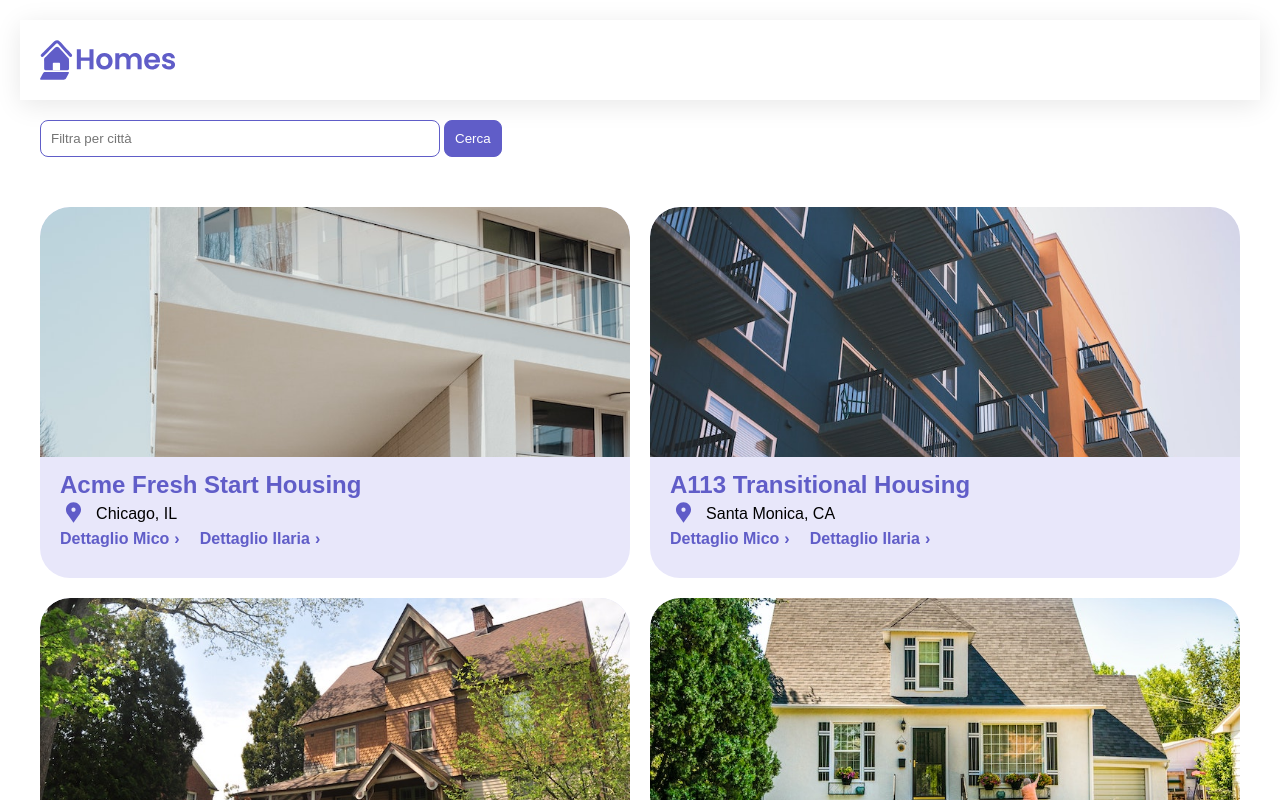
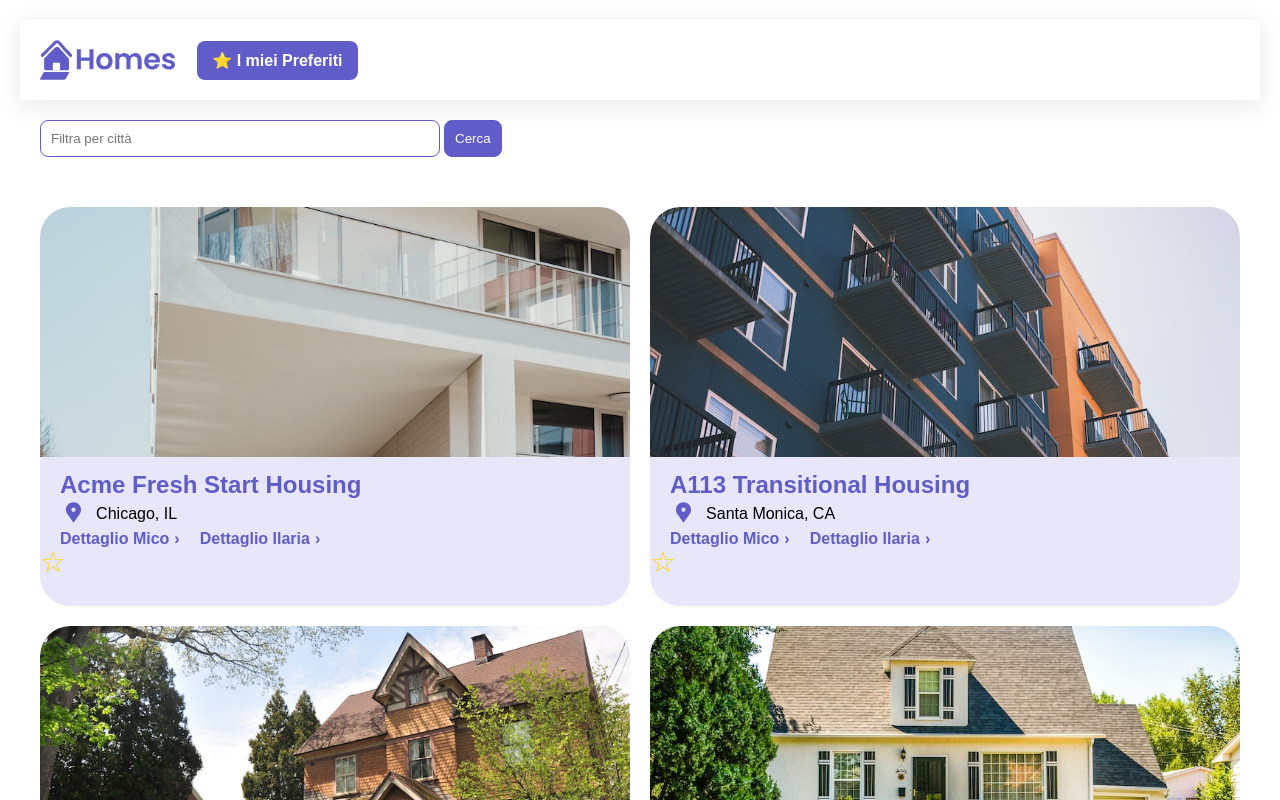
Before and after one commit to IlariA-16/Progetto.Adiacent, an Angular app in the folder Desktop/homes_app/: page / in a window 1280 px wide. Shown: the top 800 px of the page. Built offline with nearby package versions, Linux system fonts and the light colour scheme; data requests are answered from the project's data file.

Commit message:
Creaziome favorites list con relative modifiche al css

```diff
--- a/Desktop/homes_app/src/app/app.component.css
+++ b/Desktop/homes_app/src/app/app.component.css
@@ -17,3 +17,12 @@ header img {
   height: 40px;
   vertical-align: middle;
 }
+.btn-fav-page {
+  background-color: var(--primary-color);
+  color: white;
+  padding: 10px 15px;
+  border-radius: 8px;
+  text-decoration: none;
+  font-weight: bold;
+  margin-left: 20px;
+}
--- a/Desktop/homes_app/src/app/app.component.ts
+++ b/Desktop/homes_app/src/app/app.component.ts
@@ -9,6 +9,9 @@ import { RouterModule } from '@angular/router';
     <main>
       <header class="brand-name">
         <img class="brand-logo" src="/assets/logo.svg" alt="logo" aria-hidden="true">
+        <a [routerLink]="['/favorites']" class="btn-fav-page">
+        ⭐ I miei Preferiti
+      </a>
       </header>
       <section class="content">
         <router-outlet> </router-outlet>
--- /dev/null
+++ b/Desktop/homes_app/src/app/favorites/favorites.component.css
@@ -0,0 +1,13 @@
+.results {
+  display: grid;
+  column-gap: 20px;
+  row-gap: 20px;
+  grid-template-columns: repeat(auto-fill, minmax(400px, 1fr));
+  margin-top: 50px;
+  justify-content: center;
+}
+
+.section-heading {
+  color: var(--primary-color);
+  padding: 20px 0;
+}
--- /dev/null
+++ b/Desktop/homes_app/src/app/favorites/favorites.component.ts
@@ -0,0 +1,50 @@
+import { Component, inject, OnInit } from '@angular/core';
+import { CommonModule } from '@angular/common';
+import { HousingLocationComponent } from '../housing-location/housing-location.component';
+import { HousingLocation } from '../housing-location';
+import { HousingService } from '../housing.service';
+import { RouterModule } from '@angular/router';
+
+@Component({
+  selector: 'app-favorites',
+  standalone: true,
+  imports: [CommonModule, HousingLocationComponent, RouterModule],
+  template: `
+    <section class="content">
+      <h2 class="section-heading">I miei Preferiti ⭐</h2>
+      <div class="results">
+        <!-- Ciclo che mostra solo le case preferite -->
+        <app-housing-location
+          *ngFor="let housingLocation of favoriteList"
+          [housingLocation]="housingLocation">
+        </app-housing-location>
+
+        <!-- Messaggio se non ci sono preferiti -->
+        <p *ngIf="favoriteList.length === 0">
+          Non hai ancora aggiunto nessuna casa ai tuoi preferiti.
+        </p>
+      </div>
+    </section>
+  `,
+  styleUrls: ['./favorites.component.css']
+})
+export class FavoritesComponent implements OnInit {
+  favoriteList: HousingLocation[] = [];
+  housingService: HousingService = inject(HousingService);
+
+  constructor() {}
+
+  async ngOnInit() {
+    // 1. Recupera tutte le case dal servizio
+    const allLocations = await this.housingService.getAllHousingLocation();
+
+    // 2. Recupera gli ID salvati nel browser
+    const savedFavs = localStorage.getItem('myFavorites');
+    const favIds: number[] = savedFavs ? JSON.parse(savedFavs) : [];
+
+    // 3. Filtra la lista per mostrare solo i preferiti
+    this.favoriteList = allLocations.filter(location =>
+      favIds.includes(location.id)
+    );
+  }
+}
--- a/Desktop/homes_app/src/app/housing-location/housing-location.component.css
+++ b/Desktop/homes_app/src/app/housing-location/housing-location.component.css
@@ -82,3 +82,14 @@ section.listing a::after {
     color: #ff4d4d; /* La rende rossa per far capire che chiude */
     font-size: 1.8rem;
 }
+.star-btn {
+  background: none;
+  border: none;
+  color: gold;
+  font-size: 1.8rem;
+  cursor: pointer;
+  padding: 0;
+  line-height: 1;
+  display: flex;
+  align-items: center;
+}
--- a/Desktop/homes_app/src/app/housing-location/housing-location.component.ts
+++ b/Desktop/homes_app/src/app/housing-location/housing-location.component.ts
@@ -17,6 +17,12 @@ import { RouterModule } from '@angular/router';
 
       <a [routerLink]="['/details-mico', housingLocation.id]">Dettaglio Mico</a>
       <a [routerLink]="['/details', housingLocation.id]">Dettaglio Ilaria</a>
+
+
+        <button class="star-btn" (click)="toggleFavorite($event)">
+          {{ isFavorite ? '★' : '☆' }}
+        </button>
+
       <dialog #mapModal class="modal-container">
       <div class="modal-header">
         <h3>Posizione di {{housingLocation.name}}</h3>
@@ -38,5 +44,30 @@ import { RouterModule } from '@angular/router';
 })
 export class HousingLocationComponent {
   @Input() housingLocation!:HousingLocation;
+    isFavorite: boolean = false;
+     ngOnInit() {
+    // Controlla se questa casa è già tra i preferiti al caricamento
+    const favorites = JSON.parse(localStorage.getItem('myFavorites') || '[]');
+    this.isFavorite = favorites.includes(this.housingLocation.id);
+  }
+
+  toggleFavorite(event: Event) {
+    event.stopPropagation(); // Evita interferenze con altri click
+    this.isFavorite = !this.isFavorite;
+
+    let favorites = JSON.parse(localStorage.getItem('myFavorites') || '[]');
+
+    if (this.isFavorite) {
+      // Aggiungi l'ID se non c'è
+      if (!favorites.includes(this.housingLocation.id)) {
+        favorites.push(this.housingLocation.id);
+      }
+    } else {
+      // Rimuovi l'ID
+      favorites = favorites.filter((id: number) => id !== this.housingLocation.id);
+    }
+
+    localStorage.setItem('myFavorites', JSON.stringify(favorites));
+  }
 
 }
--- a/Desktop/homes_app/src/app/routes.ts
+++ b/Desktop/homes_app/src/app/routes.ts
@@ -3,6 +3,7 @@ import { HomeComponent } from "./home/home.component";
 import { DetailsMicoComponent } from "./details-mico/details-mico.component";
 import { DetailsComponent } from "./details/details.component";
 import { ThankYouComponent } from "./thank-you/thank-you.component";
+import { FavoritesComponent } from './favorites/favorites.component';
 const routeConfig: Routes = [
   {
     path: '',
@@ -25,7 +26,12 @@ const routeConfig: Routes = [
   path: 'thank-you',
   component: ThankYouComponent,
   title: 'Grazie per averci contattato'
-}
+  },
+  {
+    path: 'favorites',
+    component: FavoritesComponent,
+    title: 'I miei Preferiti'
+  },
 
 
 
```
Also changed, not shown: Desktop/homes_app/src/app/favorites/favorites.component.html (added), 1 other file (tests, documents, lock files or other folders).
